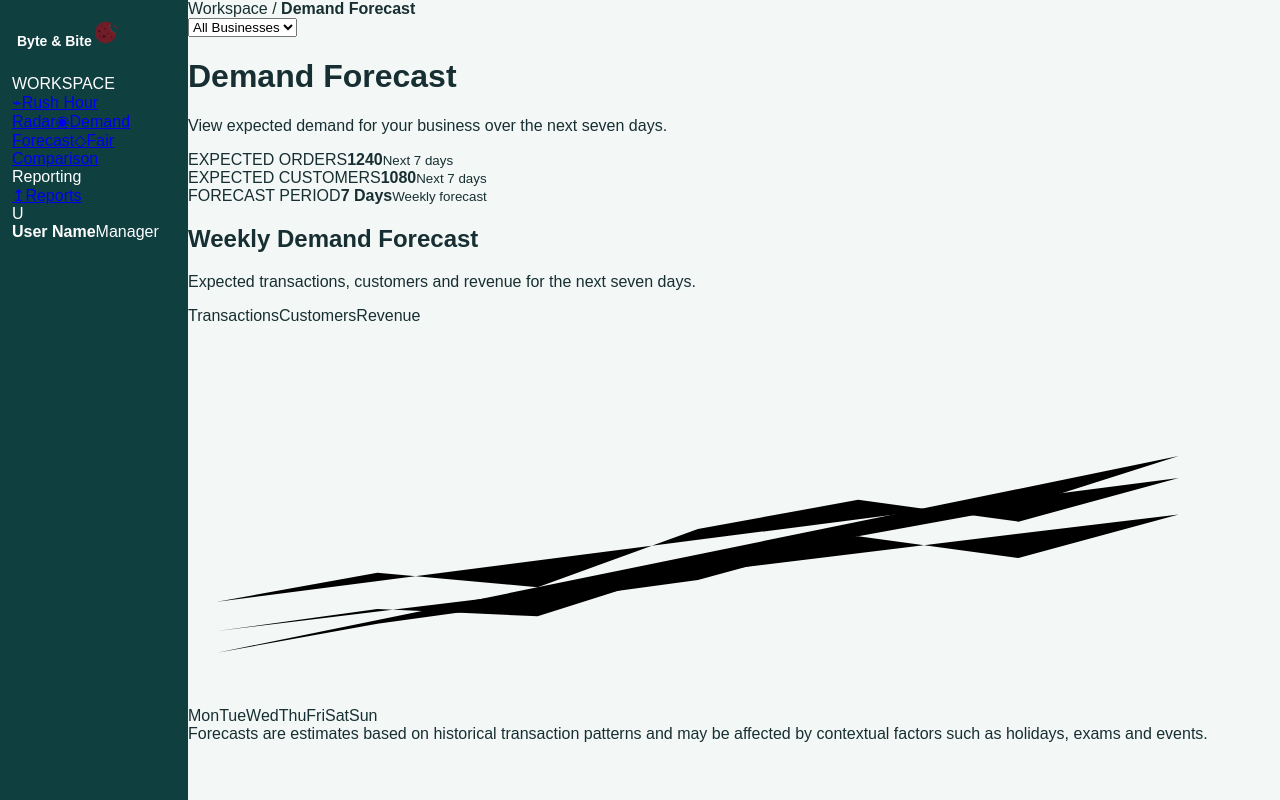
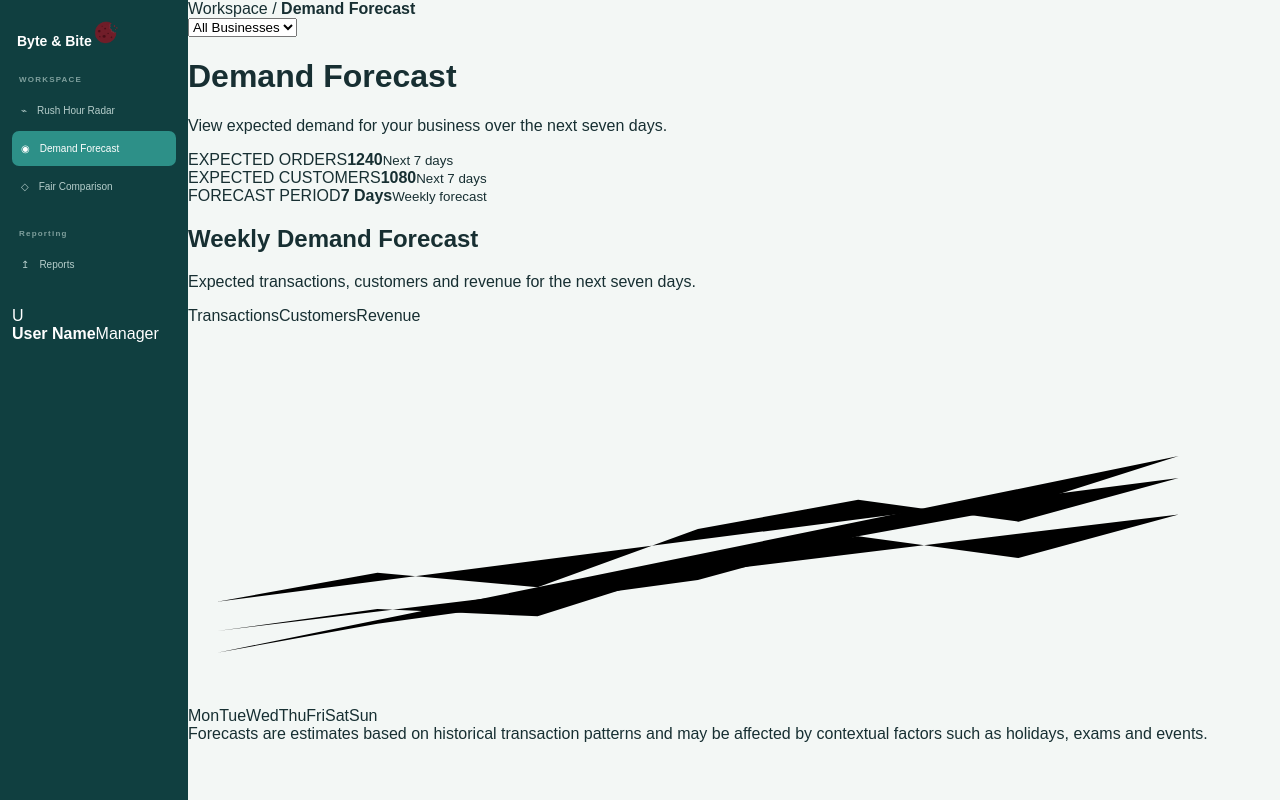
Before and after one commit to Vickarmstrongg/Developement-Project, a React app in the folder frontend/: page / in a window 1280 px wide. Built offline with nearby package versions, Linux system fonts and the light colour scheme; the HTML template or start-up script is replaced by a standard one.

Commit message:
tab links css

```diff
--- a/frontend/src/App.css
+++ b/frontend/src/App.css
@@ -52,4 +52,49 @@ select {
   white-space: nowrap;
 }
 
-.sidebar
+.sidebar-section {
+  margin-bottom: 25px;
+}
+
+.sidebar-title {
+  display: block;
+  padding: 0 7px 9px;
+  color: #7fa09d;
+  font-size: 8px;
+  letter-spacing: 1.2px;
+  font-weight: 700
+}
+
+.sidebar nav {
+  display: flex;
+  flex-direction: column;
+  gap: 3px;
+}
+
+.sidebar-link {
+  display: flex;
+  align-items: center;
+  gap: 10px;
+  min-height: 35px;
+  padding: 8px 9px;
+  border-radius: 7px;
+  color: #b6cecb;
+  text-decoration: none;
+  font-size: 10px;
+  font-weight: 500;
+}
+
+.sidevar-link span {
+  width: 13px;
+  text-align: center;
+  font-size: 11px;
+}
+
+.sidevar-link:hover {
+  background: rgba(255, 255, 255, 0.06);
+}
+
+.sidebar-link.active {
+  background: #2d9088;
+  color: white;
+}
```
